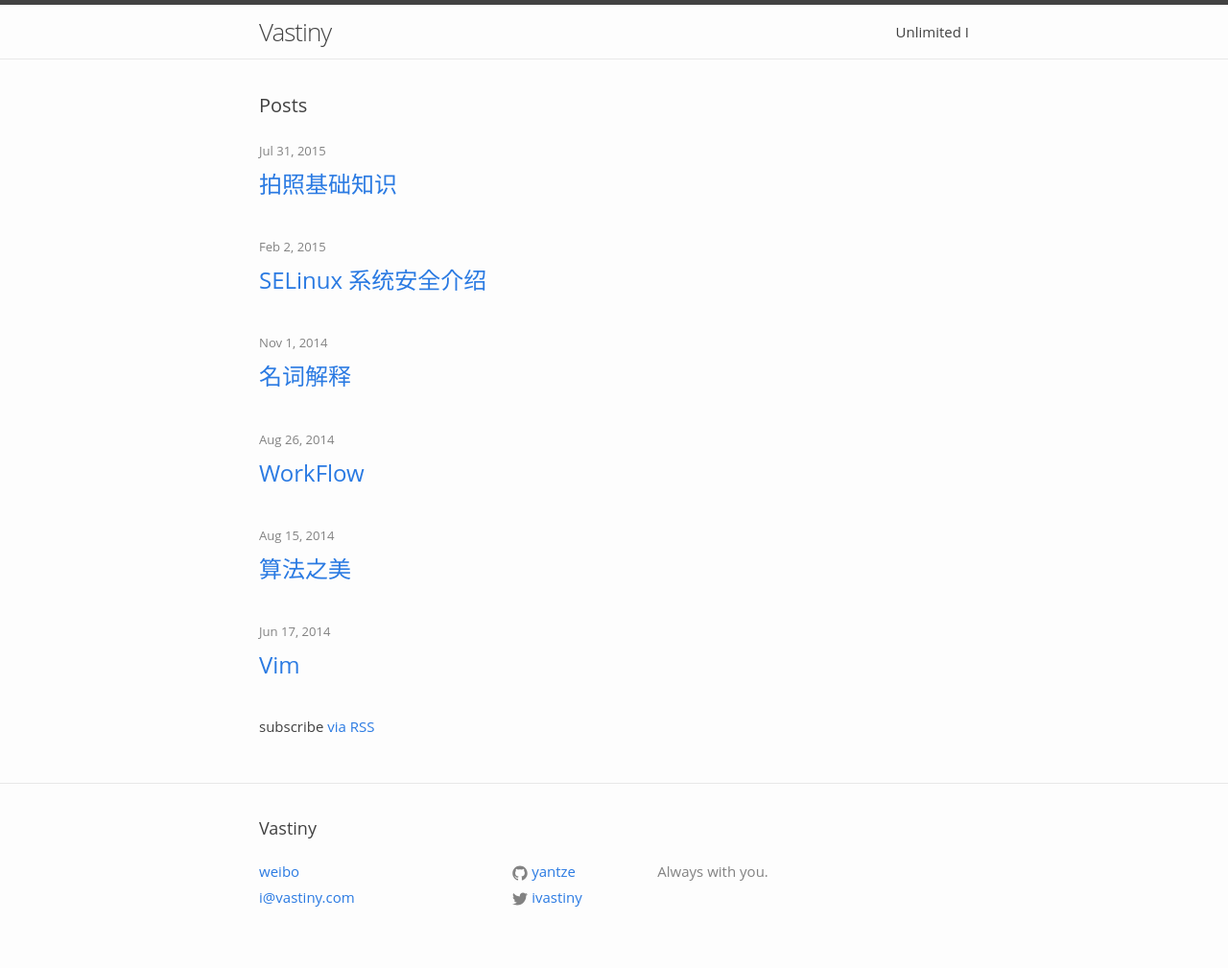
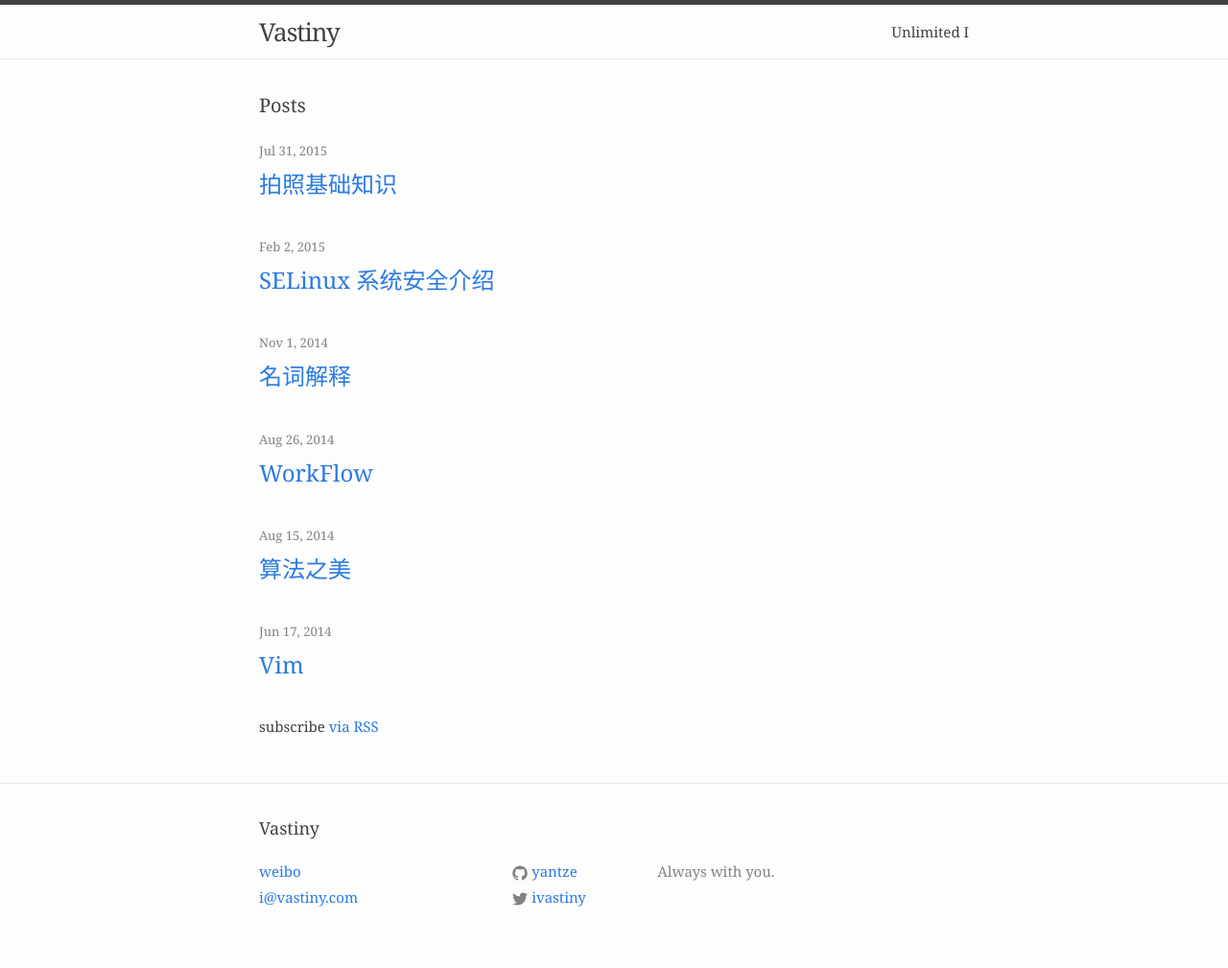
Before and after one commit to yantze/yantze.github.com, a Jekyll site: the page built from index.html, in a window 1280 px wide. Shown: the whole page at 96% size. Built offline with Jekyll 4.4.1, drawn with Linux system fonts in a browser that asks for light colours.

Commit message:
update font family

```diff
--- a/css/main.scss
+++ b/css/main.scss
@@ -7,7 +7,8 @@
 
 // Our variables
 // $base-font-family: "Helvetica Neue", Helvetica, Arial, sans-serif;
-$base-font-family: 'Open Sans', 'Helvetica Neue', 'Helvetica', 'Arial', 'ヒラギノ角ゴ Pro W3', 'Hiragino Kaku Gothic Pro', 'メイリオ', Meiryo, 'ＭＳ Ｐゴシック', 'MS PGothic', sans-serif;
+// $base-font-family: 'Open Sans', 'Helvetica Neue', 'Helvetica', 'Arial', 'ヒラギノ角ゴ Pro W3', 'Hiragino Kaku Gothic Pro', 'メイリオ', Meiryo, 'ＭＳ Ｐゴシック', 'MS PGothic', sans-serif;
+$base-font-family: Georgia, Helvetica, Arial, simsun, sans-serif;
 $base-font-size:   15px;
 $base-font-weight: 400;
 $small-font-size:  $base-font-size * 0.875;
```
